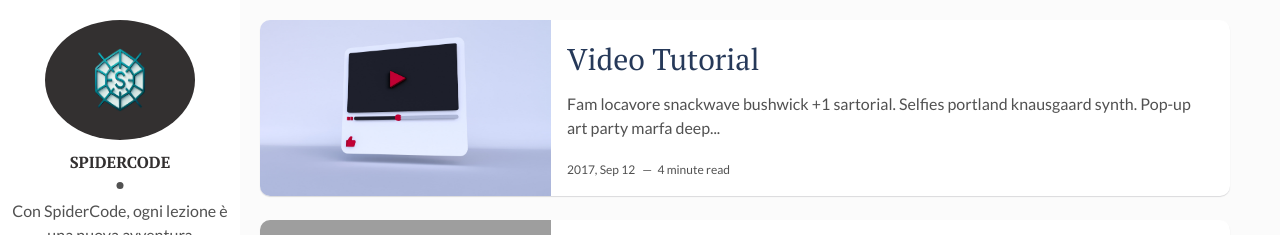
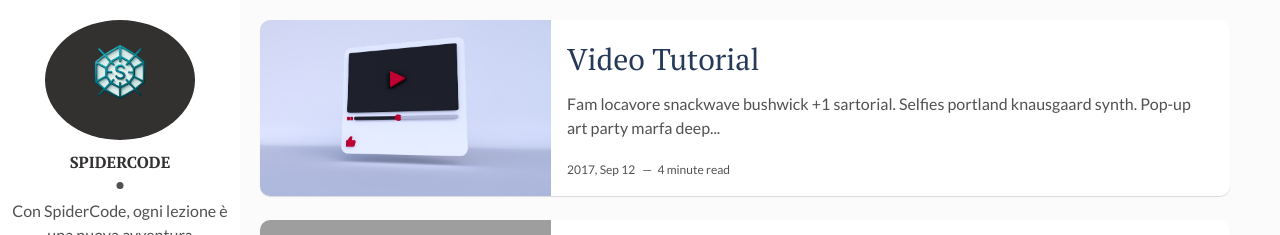
Before and after one commit to spidercodeit/spidercodeit.github.io, a Jekyll site: the page built from index.html, in a window 1280 px wide. Shown: the top 235 px of the page. Built offline with Jekyll 4.4.1, drawn with Linux system fonts in a browser that asks for light colours; the list of posts is cut into pages by our own code; grey boxes are pictures that could not be loaded.

Commit message:
dimensione immagine profilo responsive

```diff
--- a/assets/css/main.css
+++ b/assets/css/main.css
@@ -952,7 +952,7 @@
 
 .about img {
   width: 100%; /* Cambiato da 100% a auto */
-  height: 100%; /* Cambiato da 100% a auto */
+  height: auto; /* Cambiato da 100% a auto */
   -webkit-border-radius: 50%;
           border-radius: 50%;
   -webkit-transition: -webkit-transform 0.35s;
```
